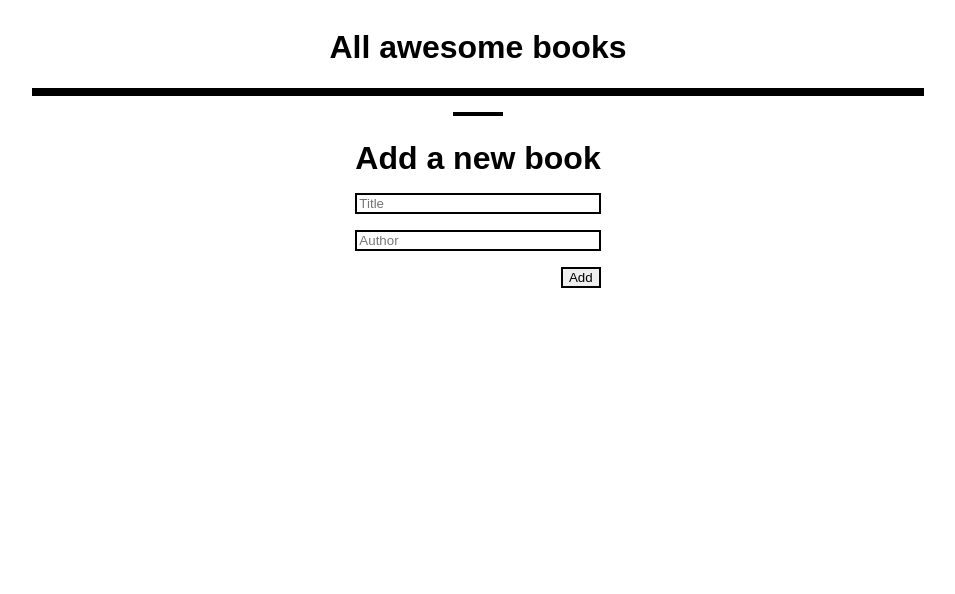
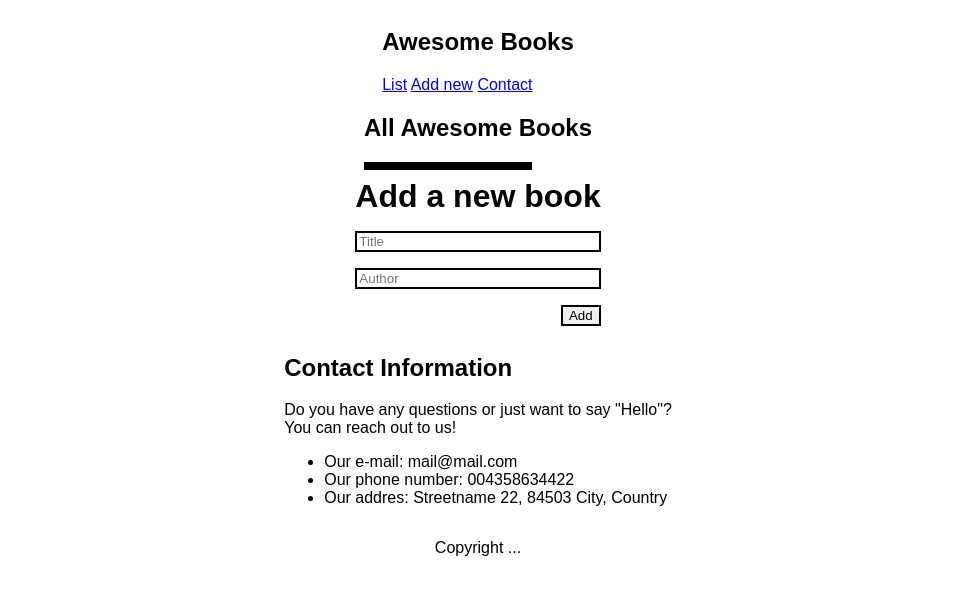
Before and after one commit to ashmalzahra/Awesome-books, a website: page index.html in a window 1280 px wide. Shown: the whole page, without its empty margins (162-1117 px from the left). Drawn offline with Linux system fonts and the light colour scheme.

Commit message:
Index file setup

```diff
--- a/index.html
+++ b/index.html
@@ -4,22 +4,52 @@
   <meta charset="UTF-8">
   <meta http-equiv="X-UA-Compatible" content="IE=edge">
   <meta name="viewport" content="width=device-width, initial-scale=1.0">
-    <title>Awesome Books</title>
   <link rel="stylesheet" href="style.css">
+  <title>Document</title>
+  <script src="main.js" defer></script>
+  <script src="sections.js" defer></script>
 </head>
 <body>
-    <h1>All awesome books</h1>
 
-    <main id="books"></main>
-    <div id="line"></div>
+  <header>
+    <h2>Awesome Books</h2>
+    <nav>
+      <a href="#books" class="active">List</a>
+      <a href="#form">Add new</a>
+      <a href="#contact">Contact</a>
+    </nav>
+  </header>
 
-    <form action="#">
+  <div id="date">
+    <span></span>
+  </div>
+
+  <section class="all-books">
+    <h1>All Awesome Books</h1>
+    <div id="books">
+    </div>
+  </section>
+
+  <form id="form" class="hidden">
   <h1>Add a new book</h1>
   <input type="text" name="title" id="title" placeholder="Title">
   <input type="text" name="author" id="author" placeholder="Author">
   <button type="submit" id="add">Add</button>
   </form>
 
-    <script src="main.js" type="module"></script>
+  <section id="contact" class="hidden">
+  <h1>Contact Information</h1>
+  <p>Do you have any questions or just want to say "Hello"? <br> You can reach out to us!</p>
+  <ul>
+    <li>Our e-mail: mail@mail.com</li>
+    <li>Our phone number: 004358634422</li>
+    <li>Our addres: Streetname 22, 84503 City, Country</li>
+  </ul>
+  </section>
+
+  <footer>
+    <p>Copyright  ...</p>
+  </footer>
+
 </body>
 </html>
```
Also changed, not shown: sections.js (added). Lines whose indentation alone changed are shown as unchanged.
